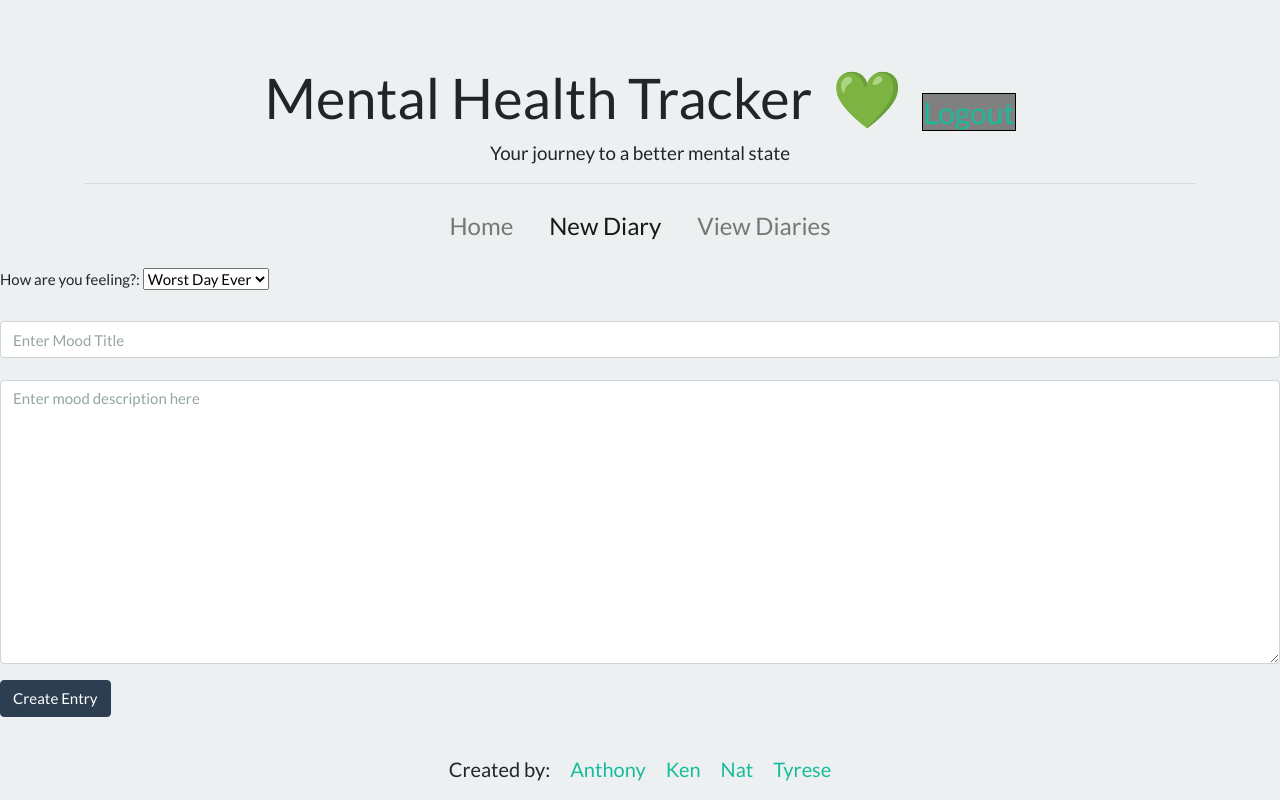
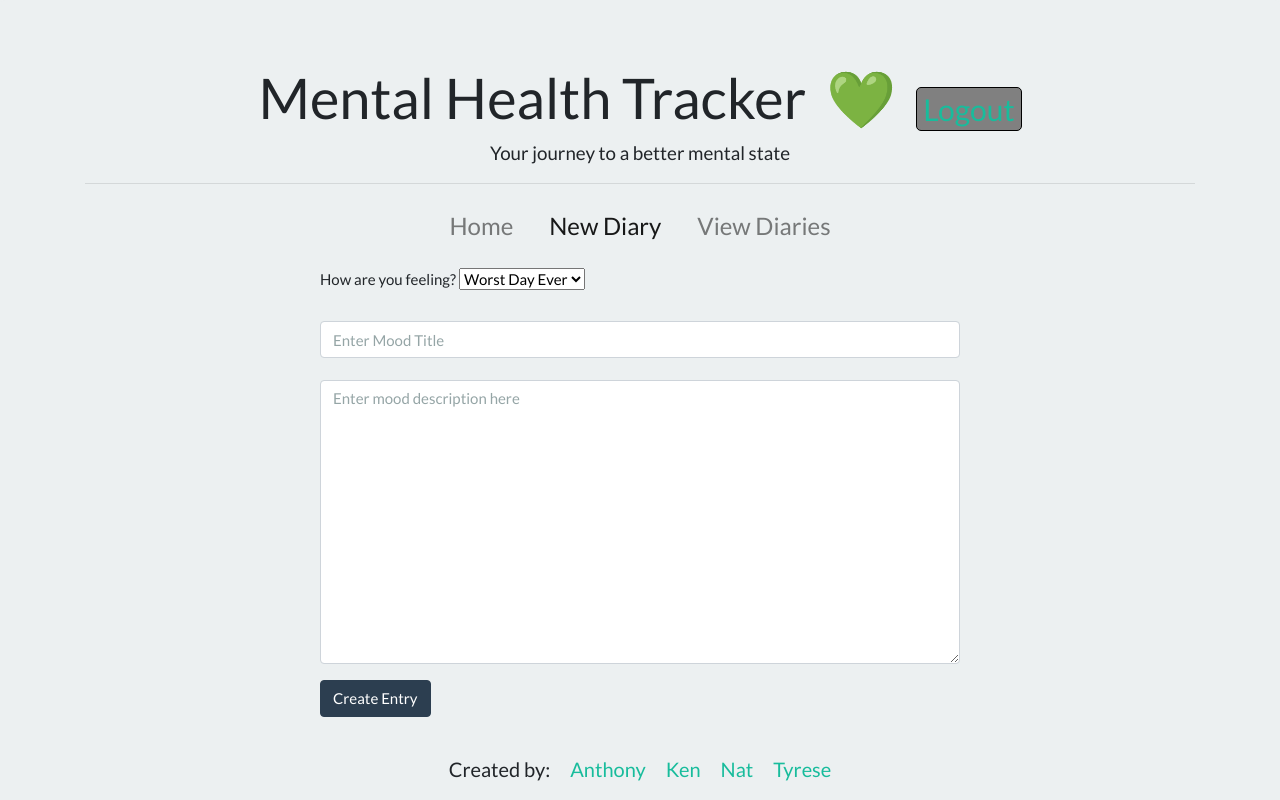
Before and after one commit to natpitt2393/Mental-Health-Tracker, a website: page public/create_entry.html in a window 1280 px wide. Drawn offline with nearby package versions, Linux system fonts and the light colour scheme.

Commit message:
Added stylings and fixed something else i cant remember

```diff
--- a/package.json
+++ b/package.json
@@ -11,18 +11,17 @@
   "repository": {
     "type": "git",
     "url": "git+https://github.com/natpitt2393/Mental-Health-Tracker.git"
-
   },
   "keywords": [],
   "author": "",
   "license": "ISC",
-
   "bugs": {
     "url": "https://github.com/natpitt2393/Mental-Health-Tracker/issues"
   },
   "homepage": "https://github.com/natpitt2393/Mental-Health-Tracker#readme",
   "dependencies": {
     "bcrypt": "^5.0.0",
+    "chart.js": "^3.6.2",
     "connect-session-sequelize": "^7.0.4",
     "dotenv": "^8.2.0",
     "express": "^4.17.1",
--- a/public/assets/css/create_entry.css
+++ b/public/assets/css/create_entry.css
@@ -15,6 +15,8 @@ body{
     font-size: 30px;
     align-items: flex-end;
     border: 1px solid black;
+    border-radius: 5px;
+    padding: 3px 6px;
 }
 hr{
     margin-bottom: 0;
@@ -30,6 +32,20 @@ hr{
     gap: 50px;
     font-size: 1.5rem;
 }
+#entry-form-container{
+    display: flex;
+    justify-content: center;
+    margin-bottom: 10px;
+}
+#entry-form{
+    width: 50%;
+}
+#success{
+    margin-top: 5px;
+    font-size: large;
+    color: darkgreen;
+    display: block;
+}
 footer{
     position: fixed;
     left: 0;
--- a/public/assets/css/dashboard.css
+++ b/public/assets/css/dashboard.css
@@ -15,6 +15,8 @@ body{
     font-size: 30px;
     align-items: flex-end;
     border: 1px solid black;
+    border-radius: 5px;
+    padding: 3px 6px;
 }
 hr{
     margin-bottom: 0;
--- a/public/assets/css/view_entry.css
+++ b/public/assets/css/view_entry.css
@@ -15,6 +15,8 @@ body{
     font-size: 30px;
     align-items: flex-end;
     border: 1px solid black;
+    border-radius: 5px;
+    padding: 3px 6px;
 }
 hr{
     margin-bottom: 0;
--- a/public/assets/js/create_entry.js
+++ b/public/assets/js/create_entry.js
@@ -9,6 +9,8 @@ var dateStr = mm+"-"+dd+"-"+yyyy;
 // console.log(yyyy);
 // console.log(mm+"-"+dd+"-"+yyyy);
 // console.log(dateStr);
+const success = document.getElementById("success")
+success.textContent = "";
 
 async function createDescriptionFunc(event) {
     event.preventDefault();
@@ -32,6 +34,7 @@ async function createDescriptionFunc(event) {
     });
     if (response.ok) {
     // console.log("entry added");
+      success.textContent = "Your entry has been successfully added!";
     } else {
       const resData = await response.json();
     }
--- a/public/create_entry.html
+++ b/public/create_entry.html
@@ -37,7 +37,9 @@
       </div>
     </nav> <!--End Navbar-->
     <!-- Begin dropdown -->
-    <label for="mood">How are you feeling?:</label>
+    <div id="entry-form-container">
+    <div id="entry-form"> <!--entry-form-->
+    <label for="mood">How are you feeling?</label>
 
     <select name="mood" id="mood">
       <option value=1>Worst Day Ever</option>
@@ -65,7 +67,9 @@
     </div>
     <button type="submit" class="btn btn-primary">Create Entry</button>
   </form><!--End text area Form-->
-
+  <p id="success"></p>
+</div> <!--Entry-form -->
+</div>
     <!-- Begin Footer -->
     <footer class="bg-light text-center text-lg-start">
       <div class="text-center p-3 author-links">
```
Also changed, not shown: public/dashboard.html (+7 -1 lines), 1 other file.
